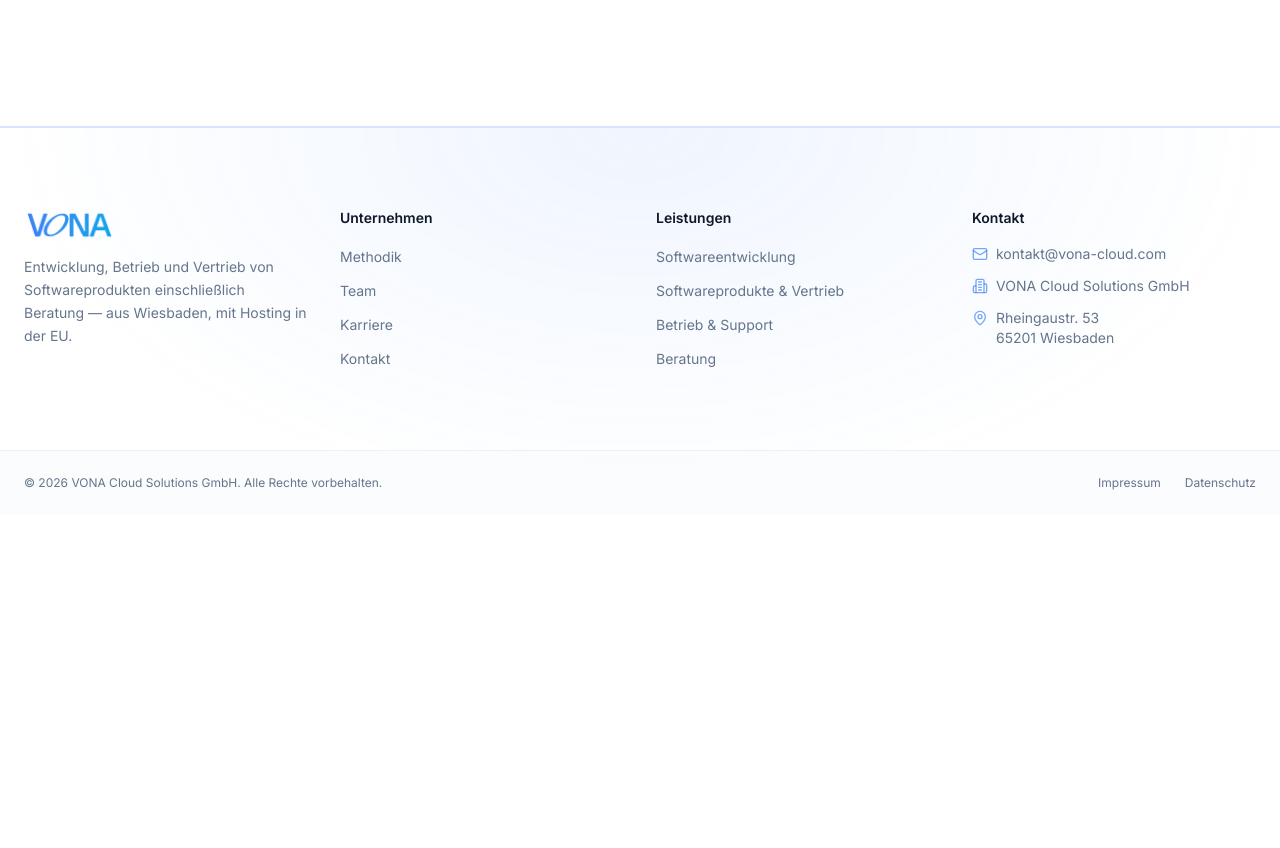
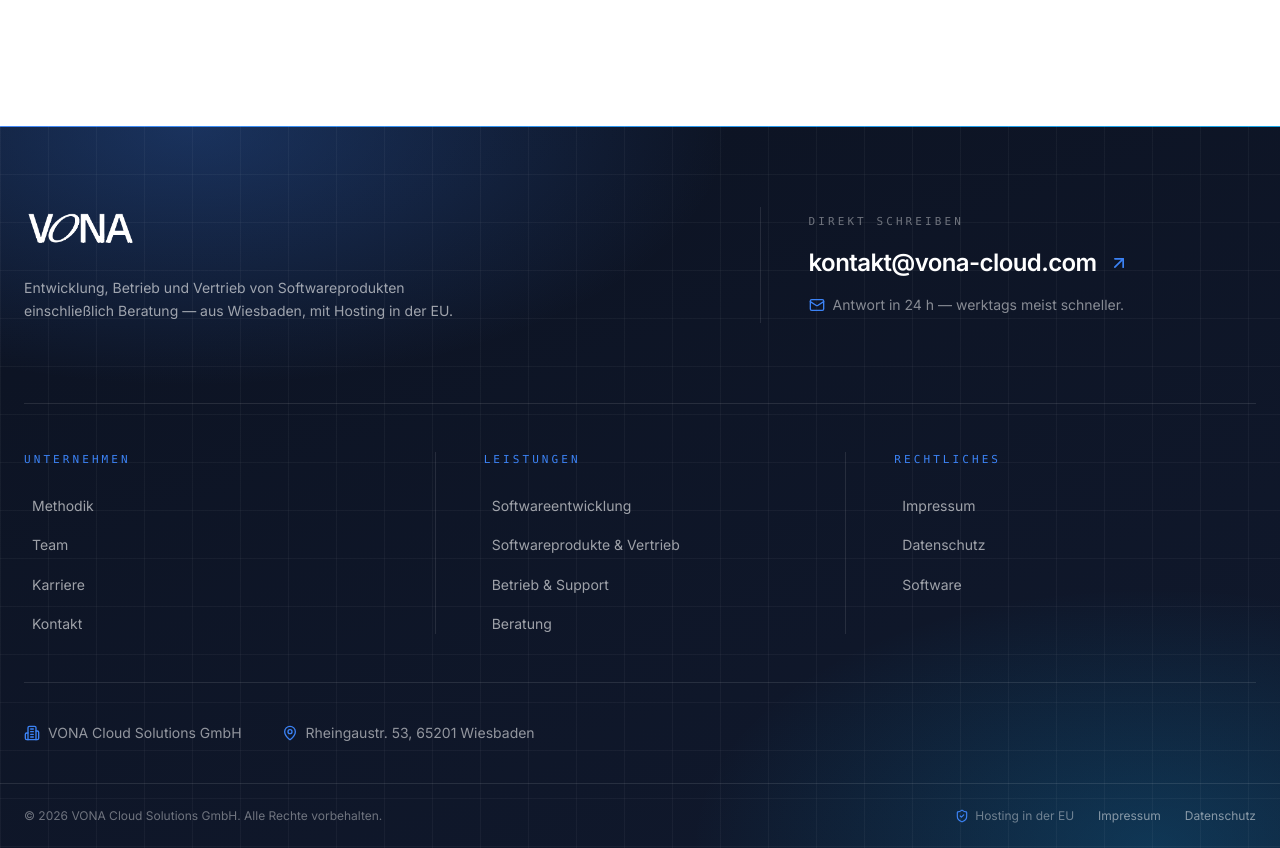
Before and after one commit to darklobster9512/vona-cloud, a React (Vite) app: page /team in a window 1280 px wide. Shown: the part 1684-2532 px from the top of the page. Before the commit the page ends 2199 px from the top, so only its background shows below. Built offline with nearby package versions, Linux system fonts and the light colour scheme; the HTML template or start-up script is replaced by a standard one.

Commit message:
Changes
Co-authored-by: darklobster9512 <301748244+darklobster9512@users.noreply.github.com>

```diff
--- a/src/components/landing/Footer.tsx
+++ b/src/components/landing/Footer.tsx
@@ -1,98 +1,134 @@
 import { Link } from 'react-router-dom';
-import { Mail, Building2, MapPin } from 'lucide-react';
+import { Mail, Building2, MapPin, ArrowUpRight, ShieldCheck } from 'lucide-react';
 import Logo from '@/components/Logo';
+
+const columns = [
+  {
+    label: 'Unternehmen',
+    links: [
+      { label: 'Methodik', href: '/methodik' },
+      { label: 'Team', href: '/team' },
+      { label: 'Karriere', href: '/karriere' },
+      { label: 'Kontakt', href: '/kontakt' },
+    ],
+  },
+  {
+    label: 'Leistungen',
+    links: [
+      { label: 'Softwareentwicklung', href: '/leistungen' },
+      { label: 'Softwareprodukte & Vertrieb', href: '/leistungen' },
+      { label: 'Betrieb & Support', href: '/leistungen' },
+      { label: 'Beratung', href: '/leistungen' },
+    ],
+  },
+  {
+    label: 'Rechtliches',
+    links: [
+      { label: 'Impressum', href: '/impressum' },
+      { label: 'Datenschutz', href: '/datenschutz' },
+      { label: 'Software', href: '/software' },
+    ],
+  },
+];
 
 const Footer = () => {
   return (
-    <footer className="relative border-t-2 border-primary/20 bg-gradient-blue-subtle">
-      <div className="max-w-7xl mx-auto px-5 sm:px-6 py-16 sm:py-20">
-        <div className="grid sm:grid-cols-2 lg:grid-cols-4 gap-10 sm:gap-8">
-          {/* Logo + Tagline */}
+    <footer className="relative overflow-hidden bg-ink">
+      {/* Akzent-Oberkante */}
+      <div className="h-px w-full bg-gradient-blue" />
+      <div className="pointer-events-none absolute inset-0 bg-blueprint-light opacity-60" />
+
+      <div className="relative mx-auto max-w-7xl px-5 sm:px-6">
+        {/* Obere Zone */}
+        <div className="grid gap-12 border-b border-white/10 py-16 lg:grid-cols-[1.15fr_0.85fr] lg:gap-16 lg:py-20">
           <div>
-            <Link to="/" className="flex items-center mb-4">
-              <Logo size="md" className="transition-opacity duration-200 hover:opacity-80" />
+            <Link to="/" className="inline-flex items-center">
+              <Logo size="lg" className="brightness-0 invert transition-opacity duration-200 hover:opacity-80" />
             </Link>
-            <p className="text-sm text-muted-foreground leading-relaxed">
+            <p className="mt-6 max-w-md text-sm leading-relaxed text-white/60">
               Entwicklung, Betrieb und Vertrieb von Softwareprodukten einschließlich
               Beratung — aus Wiesbaden, mit Hosting in der EU.
             </p>
-
-
           </div>
 
-          {/* Unternehmen */}
-          <div>
-            <h4 className="font-semibold text-sm mb-4 text-foreground">Unternehmen</h4>
-            <ul className="space-y-2.5">
-              {[
-                { label: 'Methodik', href: '/methodik' },
-                { label: 'Team', href: '/team' },
-                { label: 'Karriere', href: '/karriere' },
-                { label: 'Kontakt', href: '/kontakt' },
-              ].map((link) => (
-                <li key={link.href}>
-                  <Link to={link.href} className="text-sm text-muted-foreground hover:text-primary transition-colors">
-                    {link.label}
-                  </Link>
-                </li>
-              ))}
-            </ul>
-          </div>
-
-          {/* Leistungen */}
-          <div>
-            <h4 className="font-semibold text-sm mb-4 text-foreground">Leistungen</h4>
-            <ul className="space-y-2.5">
-              {[
-                { label: 'Softwareentwicklung', href: '/leistungen' },
-                { label: 'Softwareprodukte & Vertrieb', href: '/leistungen' },
-                { label: 'Betrieb & Support', href: '/leistungen' },
-                { label: 'Beratung', href: '/leistungen' },
-
-              ].map((link, i) => (
-
-                <li key={i}>
-                  <Link to={link.href} className="text-sm text-muted-foreground hover:text-primary transition-colors">
-                    {link.label}
-                  </Link>
-                </li>
-              ))}
-            </ul>
-          </div>
-
-          {/* Kontakt */}
-          <div>
-            <h4 className="font-semibold text-sm mb-4 text-foreground">Kontakt</h4>
-            <ul className="space-y-3 text-sm text-muted-foreground">
-              <li>
-                <a href="mailto:kontakt@vona-cloud.com" className="flex items-center gap-2 hover:text-primary transition-colors">
-                  <Mail className="h-4 w-4 text-primary/70 shrink-0" />
-                  kontakt@vona-cloud.com
-                </a>
-              </li>
-              <li className="flex items-center gap-2">
-                <Building2 className="h-4 w-4 text-primary/70 shrink-0" />
-                <span>VONA Cloud Solutions GmbH</span>
-              </li>
-
-              <li className="flex items-start gap-2">
-                <MapPin className="h-4 w-4 text-primary/70 shrink-0 mt-0.5" />
-                <span>Rheingaustr. 53<br />65201 Wiesbaden</span>
-              </li>
-            </ul>
+          <div className="lg:pl-12 lg:border-l lg:border-white/10">
+            <span className="font-mono text-[11px] font-medium uppercase tracking-[0.28em] text-white/40">
+              Direkt schreiben
+            </span>
+            <a
+              href="mailto:kontakt@vona-cloud.com"
+              className="group mt-4 flex items-center gap-3 text-xl font-semibold tracking-tight text-white transition-colors hover:text-primary sm:text-2xl"
+            >
+              kontakt@vona-cloud.com
+              <ArrowUpRight
+                size={20}
+                className="shrink-0 text-primary transition-transform group-hover:translate-x-1 group-hover:-translate-y-1"
+              />
+            </a>
+            <p className="mt-4 flex items-center gap-2 text-sm text-white/50">
+              <Mail className="h-4 w-4 shrink-0 text-primary" />
+              Antwort in 24 h — werktags meist schneller.
+            </p>
           </div>
         </div>
 
+        {/* Linkspalten */}
+        <div className="grid gap-10 border-b border-white/10 py-12 sm:grid-cols-2 lg:grid-cols-3 lg:gap-0">
+          {columns.map((col, i) => (
+            <div
+              key={col.label}
+              className={i > 0 ? 'lg:pl-12 lg:border-l lg:border-white/10' : 'lg:pr-12'}
+            >
+              <h4 className="font-mono text-[11px] font-medium uppercase tracking-[0.28em] text-primary">
+                {col.label}
+              </h4>
+              <ul className="mt-5 space-y-3">
+                {col.links.map((link, j) => (
+                  <li key={`${col.label}-${j}`}>
+                    <Link
+                      to={link.href}
+                      className="group inline-flex items-center gap-2 text-sm text-white/60 transition-colors hover:text-white"
+                    >
+                      <span className="h-px w-0 bg-primary transition-all duration-300 group-hover:w-4" />
+                      {link.label}
+                    </Link>
+                  </li>
+                ))}
+              </ul>
+            </div>
+          ))}
+        </div>
+
+        {/* Firmen- / Adresszeile */}
+        <div className="flex flex-col gap-4 py-10 text-sm text-white/55 sm:flex-row sm:items-center sm:gap-10">
+          <span className="flex items-center gap-2">
+            <Building2 className="h-4 w-4 shrink-0 text-primary" />
+            VONA Cloud Solutions GmbH
+          </span>
+          <span className="flex items-center gap-2">
+            <MapPin className="h-4 w-4 shrink-0 text-primary" />
+            Rheingaustr. 53, 65201 Wiesbaden
+          </span>
+        </div>
       </div>
 
-      <div className="border-t border-border/50 bg-muted/30">
-        <div className="max-w-7xl mx-auto px-5 sm:px-6 py-6 flex flex-col sm:flex-row items-center justify-between gap-4">
-          <p className="text-xs text-muted-foreground">
+      {/* Untere Leiste */}
+      <div className="relative border-t border-white/10">
+        <div className="mx-auto flex max-w-7xl flex-col items-center justify-between gap-4 px-5 py-6 sm:flex-row sm:px-6">
+          <p className="text-xs text-white/40">
             © {new Date().getFullYear()} VONA Cloud Solutions GmbH. Alle Rechte vorbehalten.
           </p>
           <div className="flex items-center gap-6">
-            <Link to="/impressum" className="text-xs text-muted-foreground hover:text-primary transition-colors">Impressum</Link>
-            <Link to="/datenschutz" className="text-xs text-muted-foreground hover:text-primary transition-colors">Datenschutz</Link>
+            <span className="flex items-center gap-1.5 text-xs text-white/40">
+              <ShieldCheck className="h-3.5 w-3.5 text-primary" />
+              Hosting in der EU
+            </span>
+            <Link to="/impressum" className="text-xs text-white/50 transition-colors hover:text-white">
+              Impressum
+            </Link>
+            <Link to="/datenschutz" className="text-xs text-white/50 transition-colors hover:text-white">
+              Datenschutz
+            </Link>
           </div>
         </div>
       </div>
```
